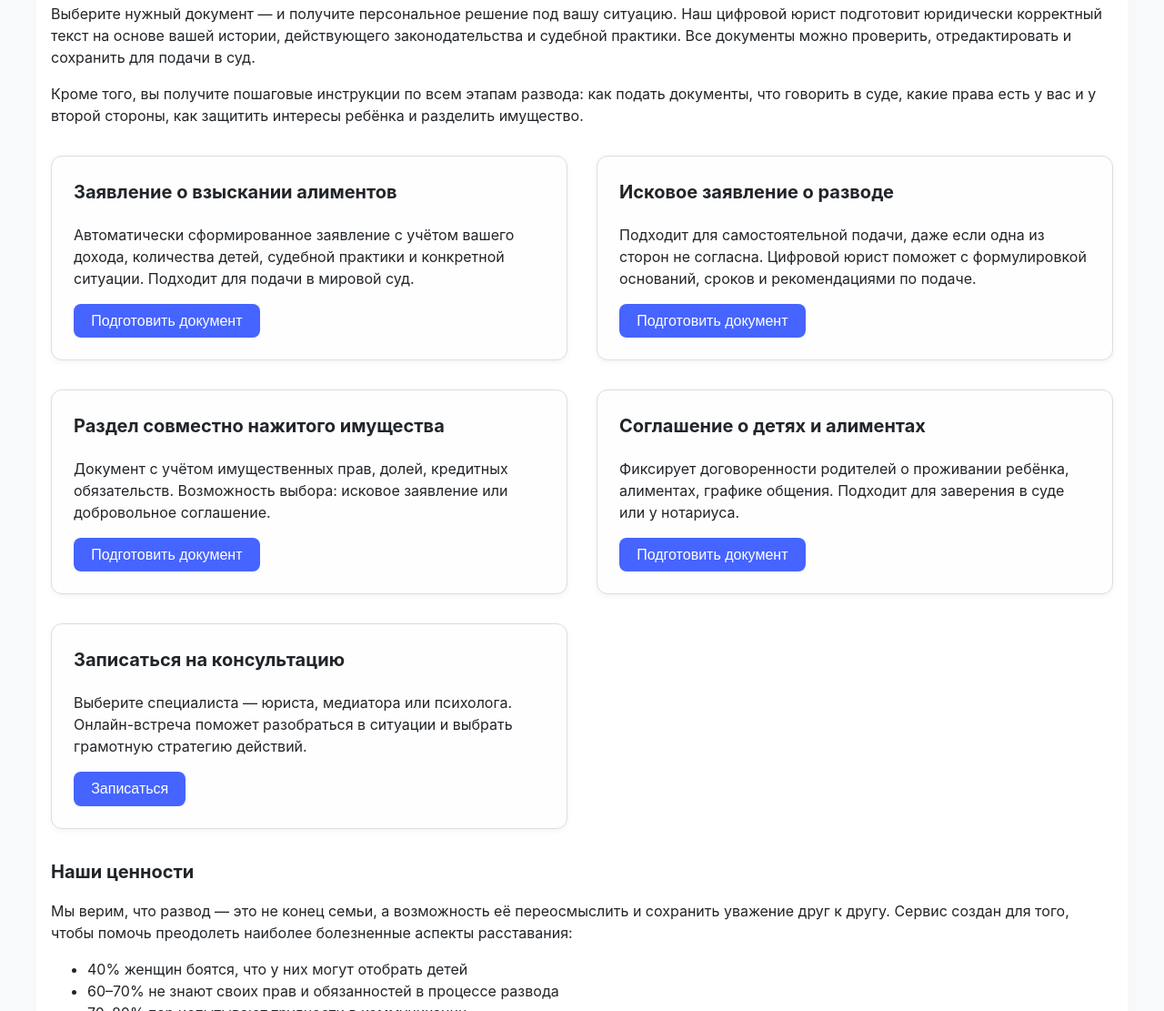
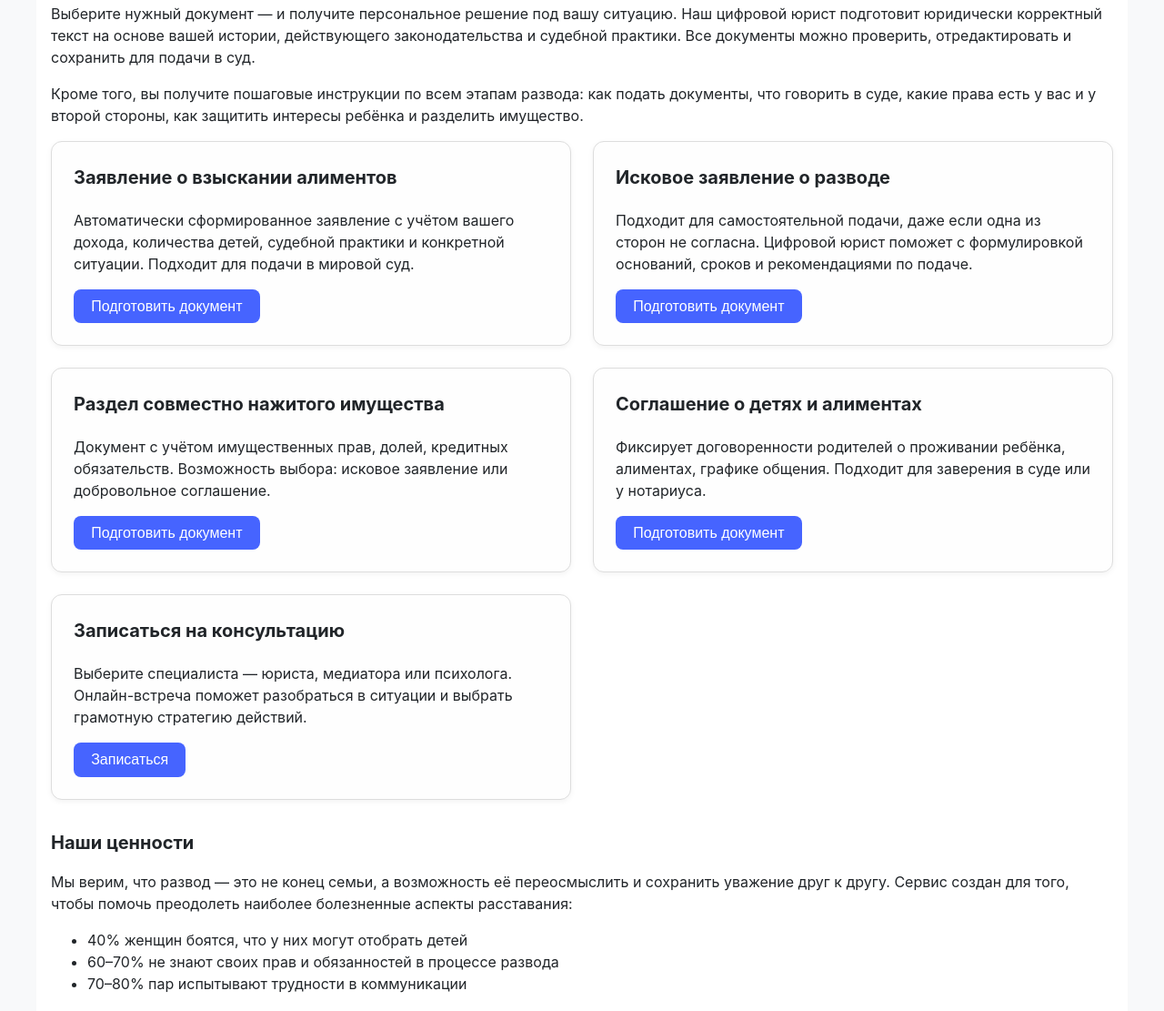
Before and after one commit to nevagreb/nevagreb.github.io, a plain HTML site: page index.html in a window 1280 px wide. Shown: the part 2008-3119 px from the top of the page at 91% size. Drawn offline with Linux system fonts and the light colour scheme.

Commit message:
added flexible width for mobile devices

```diff
--- a/style.css
+++ b/style.css
@@ -125,11 +125,18 @@
   display:block;       /* перенос под input */
   margin-top:.25rem;   /* тот же отступ, что и gap у .count-wrap */
 }
-.features {
+.features,
+.services-list {
   display: grid;
-  grid-template-columns: repeat(2, 1fr);
+  grid-template-columns: 1fr 1fr; /* максимум 2 колонки */
   gap: 1.5rem;
   margin-top: 1rem;
+}
+@media (max-width: 640px) {
+  .features,
+  .services-list {
+    grid-template-columns: 1fr; /* одна колонка на телефонах */
+  }
 }
 /* элементы на главной странице  */
 .feature-block {
@@ -154,12 +161,6 @@
 }
 .section-spacing {
   margin-top: 2rem; /* или 48px / 60px по желанию */
-}
-.services-list {
-  display: grid;
-  grid-template-columns: repeat(2, 1fr); /* два равных столбца */
-  gap: 2rem;
-  margin-top: 2rem;
 }
 .service-item {
   padding: 1.5rem;
```
